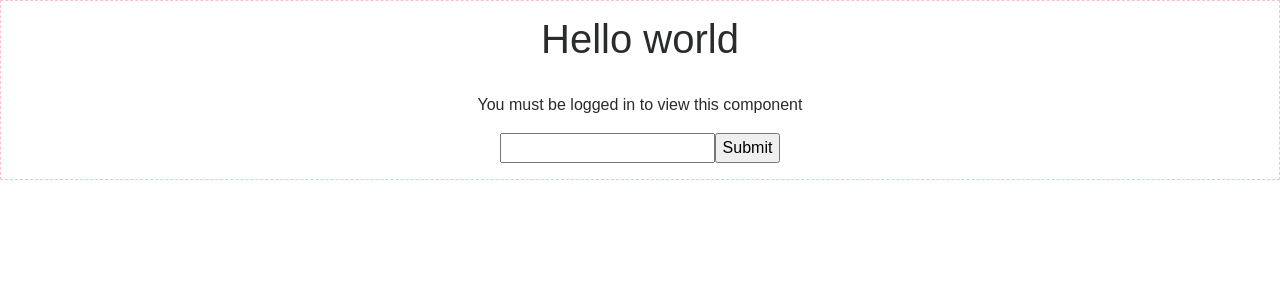
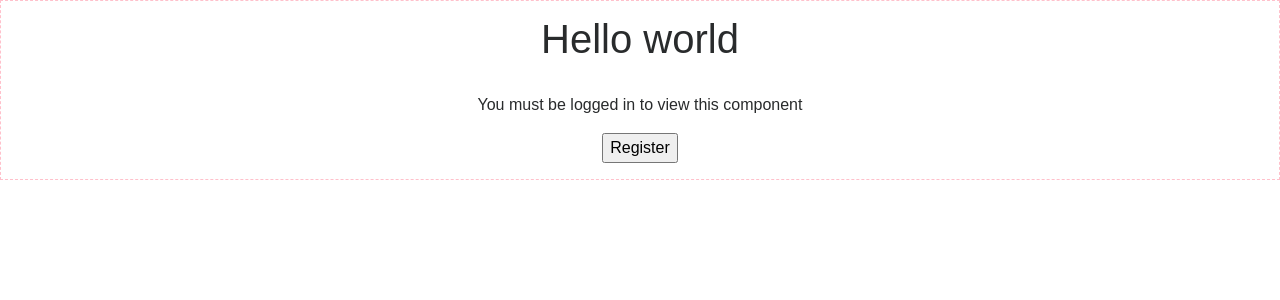
Before and after one commit to daro1202/mern-passport, a React (Create React App) app: page / in a window 1280 px wide. Shown: the top 300 px of the page. Built offline with nearby package versions, Linux system fonts and the light colour scheme; no server answers.

Commit message:
I guess handleSubmit is injected into reduxForm

```diff
--- a/src/React/components/registerForm.jsx
+++ b/src/React/components/registerForm.jsx
@@ -4,43 +4,30 @@ import { Field, reduxForm } from 'redux-form'
 let RegisterForm = props => {
   const { handleSubmit } = props
   return (
-    <form onSubmit={ handleSubmit }>
-      <Field name="username" component="input"/>
-      <button type="submit">Submit</button>
+    <form onSubmit={handleSubmit}>
+      <button type="submit">Register</button>
     </form>
   )
 }
 
-const validate = values => {
-  const errors = {}
-  return errors
-}
-
-// syncValidated form
 RegisterForm = reduxForm({
-  form: 'register',
-  // validate
+  form: 'register'
 })(RegisterForm)
 
-class RegisterFormComponent extends Component {
-  constructor() {
+// Component that wraps the Register form
+export default class RegisterComponent extends Component {
+  constructor(){
     super()
     this.handleSubmit = this.handleSubmit.bind(this)
   }
-  handleSubmit(formData) {
+  handleSubmit(formData){
+    console.log(formData)
     debugger
-    console.log(formData)
   }
   render() {
+    // <RegisterForm handleSubmit={this.handleSubmit} />
     return (
-      <RegisterForm handleSubmit={this.handleSubmit}></RegisterForm>
-      // <form onSubmit={ this.handleSubmit }>
-      //   <Field name="username" component="input" />
-      //   <button type="submit">Submit</button>
-      // </form>
+      <RegisterForm onSubmit={this.handleSubmit}/>
     )
   }
 }
-
-
-export default RegisterFormComponent
```
Also changed, not shown: src/React/components/_registerForm.jsx (added, +46 -0 lines).
